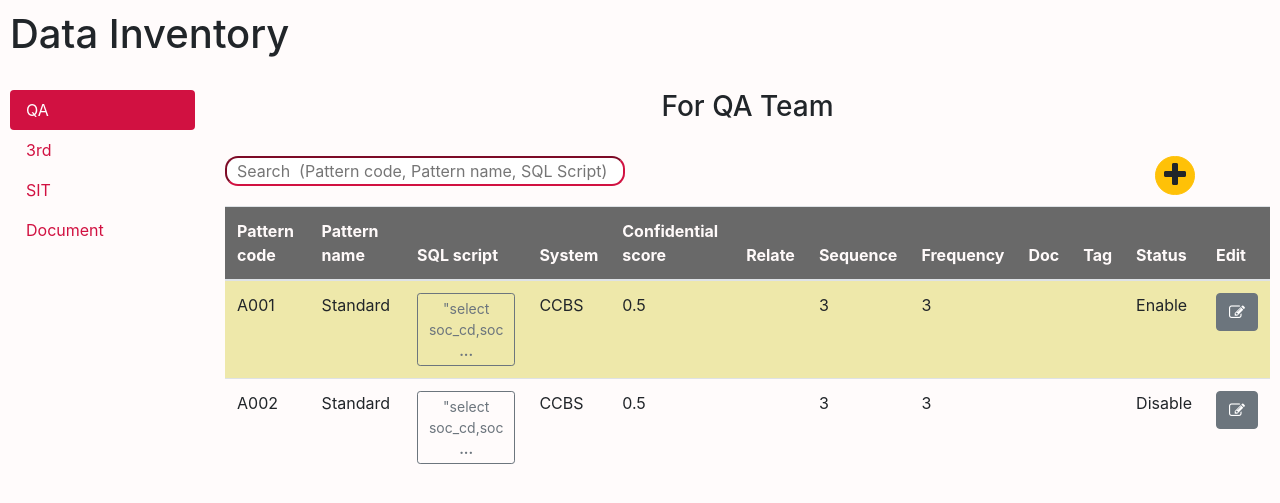
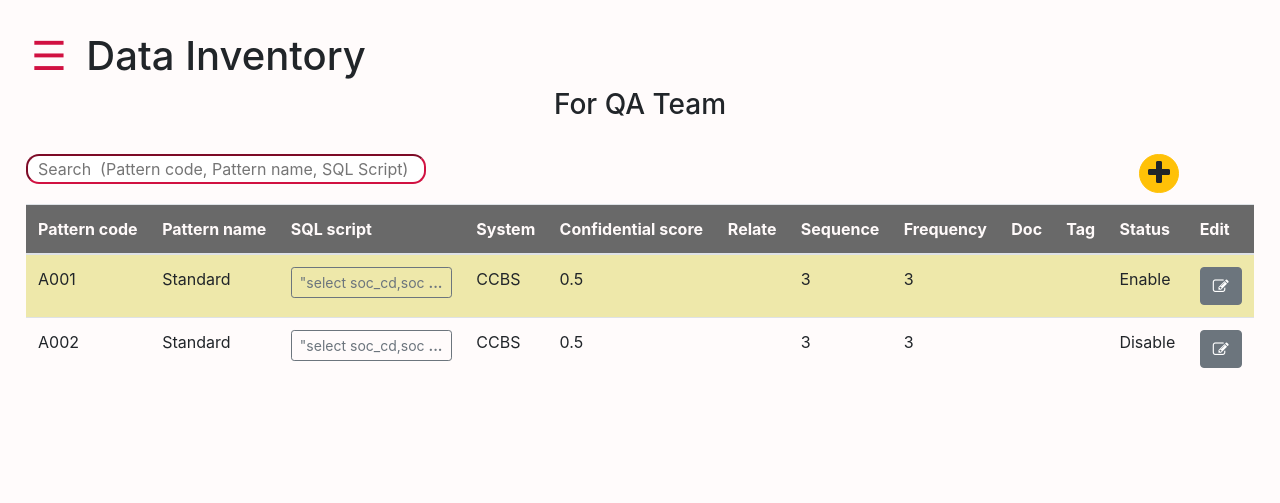
Before and after one commit to TrWin/QAprojectWebApp, a Flask app: page / in a window 1280 px wide. Shown: the top 503 px of the page. Run offline with Flask 2, Linux system fonts and the light colour scheme; data comes from the database, SQL or seed files in the repository; some libraries are stand-ins or nearby versions.

Commit message:
sideNav, Login

```diff
--- a/testFlask/templates/index.html
+++ b/testFlask/templates/index.html
@@ -24,31 +24,26 @@
 
 <body>
 
-    <!-- <nav class="navbar navbar-dark" style="background-color: #8f1b21;">
+    <div id='main' style="margin: 10px;">
 
-      <a class="navbar-brand" href="#">
-
-        True corporation
-
-      </a>
-
-    </nav> -->
-
-    <div style="margin: 10px;">
-
+      <div class='oneline'>
+        <span style="margin-left:5px; cursor:pointer; font-size:40px; color: transparent; text-shadow: 0 0 0 #d11141;" onclick="openNav()">&#9776;</span>
+      </div>
+      <div class='oneline' style="margin-left:15px;">
         <h1>Data Inventory</h1>
-
+      </div>
         <br />
 
         <div class="row">
 
+          <div id='mySidenav' class='sidenav'>
+            <a href="javascript:void(0)" class="closebtn" onclick="closeNav()">&times;</a>
             <div class="col-2">
 
                 <div class="nav flex-column nav-pills" id="v-pills-tab" role="tablist" aria-orientation="vertical">
 
-                    <a class="nav-link active" id="v-pills-home-tab" data-toggle="pill" href="#v-pills-home" role="tab" aria-controls="v-pills-home" aria-selected="true">QA</a
 
-            >
+                    <a class="nav-link active" id="v-pills-home-tab" data-toggle="pill" href="#v-pills-home" role="tab" aria-controls="v-pills-home" aria-selected="true">QA</a>
 
                     <a
 
@@ -110,15 +105,33 @@
 
                     >
 
+                    <a
+
+                    class="nav-link"
+
+                    id="v-pills-settings-tab"
+
+                    href="/login"
+
+                    role="tab"
+
+                    aria-controls="v-pills-settings"
+
+                    aria-selected="false"
+                    style="margin-top:10px; font-size:large; color:blanchedalmond"
+
+                    >Login</a >
+
                 </div>
 
+            </div>
         </div>
 
 
 
         <!-- content -->
 
-        <div class="col-10">
+        <div class="col-12">
 
           <div class="tab-content" id="v-pills-tabContent">
 
@@ -904,7 +917,6 @@
   body {
 
     background-color: rgba(255, 0, 0, 0.017);
-
   }
 
   a {
@@ -917,7 +929,9 @@
 
     border-bottom-color: transparent;
 
-    background-color: #d11141;
+    background-color: #ffffff;
+
+    color: #d11141;
 
   }
 
@@ -927,15 +941,49 @@
 
   }
 
-  /* #temp {
+  .sidenav {
+  height: 100%;
+  width: 0;
+  position: fixed;
+  z-index: 1;
+  top: 0;
+  left: 0;
+  background-color: #d11141;
+  overflow-x: hidden;
+  transition: 0.5s;
+  padding-top: 60px;
+}
 
-    width:0;
+.sidenav a {
+  padding: 8px 8px 8px 32px;
+  text-decoration: none;
+  font-size: 25px;
+  color: black;
+  display: block;
+  transition: 0.3s;
+}
 
-    height:0;
+.sidenav a:hover {
+  color: #f1f1f1;
+}
 
-    opacity:0;
+.sidenav .closebtn {
+  position: absolute;
+  top: 0;
+  right: 25px;
+  font-size: 36px;
+  margin-left: 50px;
+}
 
-  } */
+#main {
+  transition: margin-left .5s;
+  padding: 16px;
+}
+
+@media screen and (max-height: 450px) {
+  .sidenav {padding-top: 15px;}
+  .sidenav a {font-size: 18px;}
+}
 
 </style>
 
@@ -993,50 +1041,14 @@
 
   }
 
-
-
-/*  function copy(row) {
-
-    alert("row: " + row);
-
-    var tagText = document.getElementById("contentSQL");
-
-
-
-    alert("sth: " + tagText.innerHTML);
-
-    var tempHtml =
-
-      "<textarea id='copy-text'>" + tagText.innerHTML + "</textarea>";
-
-    document.getElementById("temp").innerHTML = tempHtml;
-
-    var text = document.getElementById("copy-text");
-
-    text.select();
-
-    document.execCommand("copy");
-
-    alert("Copied");
-
+  function openNav() {
+  document.getElementById("mySidenav").style.width = "250px";
+  document.getElementById("main").style.marginLeft = "250px";
 }
 
-
-
-  function copyCb() {
-
-  var copyText = document.getElementById("myInput");
-
-  alert(copyText.value);
-
-  copyText.select();
-
-  copyText.setSelectionRange(0, 99999)
-
-  document.execCommand("copy");
-
-  alert("Copied the text: " + copyText.value);
-
-}*/
+function closeNav() {
+  document.getElementById("mySidenav").style.width = "0";
+  document.getElementById("main").style.marginLeft= "10px";
+}
 
 </script>
```
Also changed, not shown: testFlask/templates/login.html (+8 -0 lines). Lines whose indentation alone changed are shown as unchanged.
